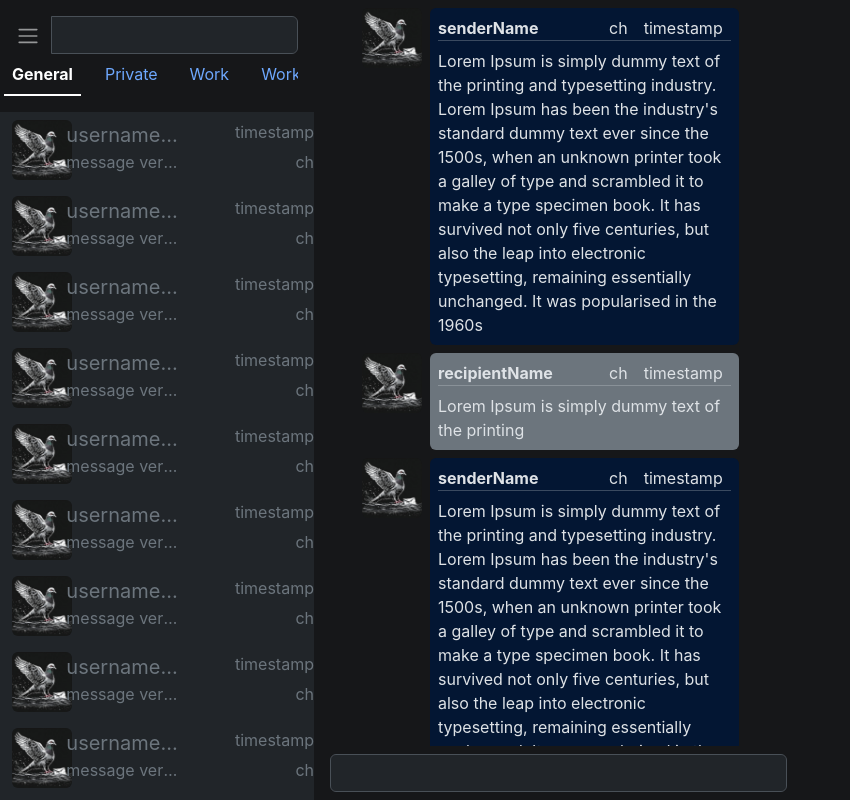
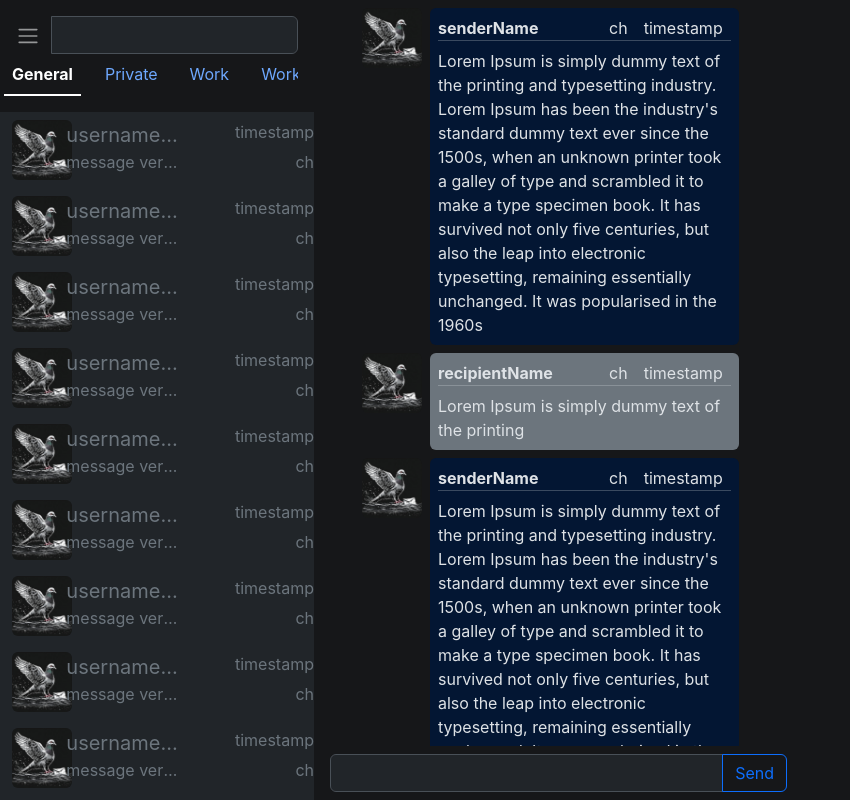
Before and after one commit to HoloTWW/simple-messanger, a React (Create React App) app in the folder front/: page / in a window 1280 px wide. Shown: the whole page, without its empty margins (0-850 px from the left). Built offline with nearby package versions, Linux system fonts and the light colour scheme.

Commit message:
prot: send button chat

```diff
--- a/front/src/Chat/Chat.tsx
+++ b/front/src/Chat/Chat.tsx
@@ -57,8 +57,9 @@ const Chat = () =>{
     <Sender/>
         {/* это примеры сообщений  */}
     </div>
-    <div className="px-3 py-2 w-50">
-        <input type="text" className=" form-control"/>
+    <div className="px-3 py-2 w-50 input-group">
+        <input className=" form-control"/>
+        <button className="btn btn-outline-primary">Send</button>
     </div>
     </div>)
 }
```
